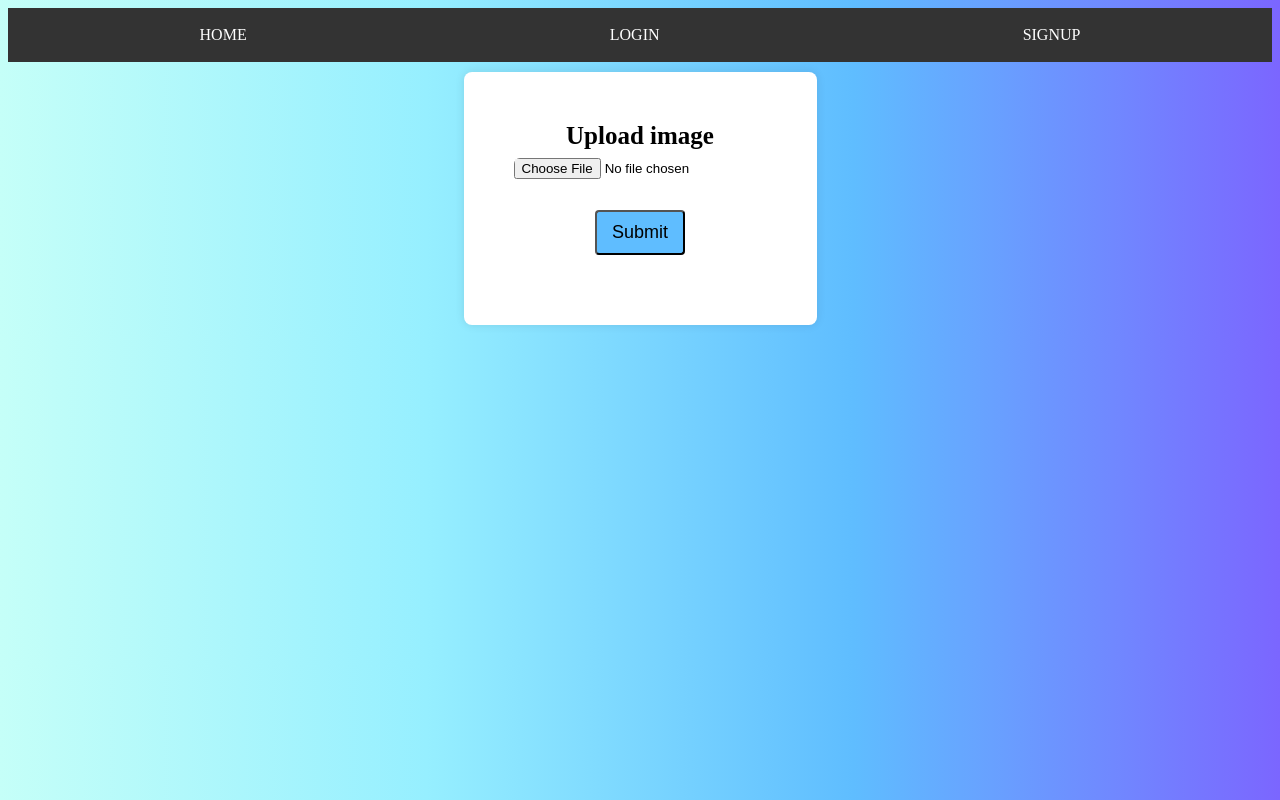
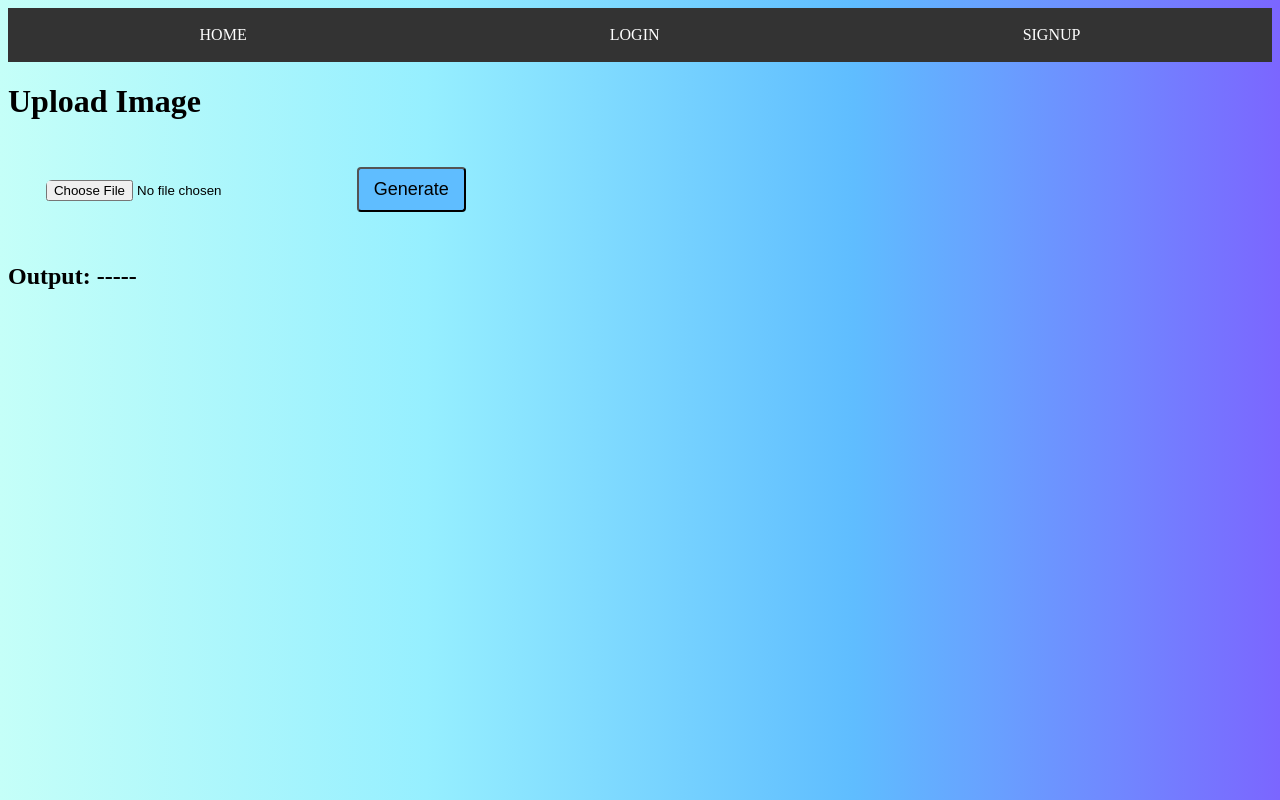
Before and after one commit to srinikethanreddy01/front_end, a React (Create React App) app: page /home in a window 1280 px wide. Built offline with nearby package versions, Linux system fonts and the light colour scheme.

Commit message:
Update Home.js

```diff
--- a/src/Home.js
+++ b/src/Home.js
@@ -1,53 +1,53 @@
-import React, { useState } from 'react'
-import { toast } from 'react-hot-toast'
-import axios from 'axios'
-import './home.css'
+// import React, { useState } from 'react'
+// import { toast } from 'react-hot-toast'
+// import axios from 'axios'
+// import './home.css'
 
-function Home() {
-    const [image, setImage] = useState(null);
-    const [prediction, setPrediction] = useState(null);
-    const [target, setTarget] = useState(null);
+// function Home() {
+//     const [image, setImage] = useState(null);
+//     const [prediction, setPrediction] = useState(null);
+//     const [target, setTarget] = useState(null);
 
-    const handleImageChange = (e) => {
-        const file = e.target.files[0];
+//     const handleImageChange = (e) => {
+//         const file = e.target.files[0];
 
-        setImage(file);
-    };
+//         setImage(file);
+//     };
 
-    const handlesubmit = async (e) => {
-        e.preventDefault();
-        try {
-            const reader = new FileReader();
-            reader.onloadend = () => {
-                const base64data = reader.result.split(',')[1];
+//     const handlesubmit = async (e) => {
+//         e.preventDefault();
+//         try {
+//             const reader = new FileReader();
+//             reader.onloadend = () => {
+//                 const base64data = reader.result.split(',')[1];
 
-                const requestData = {
-                    image: base64data,
-                    name: image.name || 'default_filename.jpg',
-                };
+//                 const requestData = {
+//                     image: base64data,
+//                     name: image.name || 'default_filename.jpg',
+//                 };
 
 
-                axios.post(process.env.FLASK_URL,requestData, {
-                    withCredentials: true,
-                })
-                    .then((response) => {
-                        const result = response;
+//                 axios.post(process.env.FLASK_URL,requestData, {
+//                     withCredentials: true,
+//                 })
+//                     .then((response) => {
+//                         const result = response;
 
-                        console.log(Object.keys(result))
+//                         console.log(Object.keys(result))
 
-                        setPrediction(result["data"]["prediction"])
-                        setTarget(result["data"]["target"])
-                        console.log('Response from server:', result);
-                    })
-                    .catch((error) => {
-                        console.error('Error:', error);
-                    });
-            };
+//                         setPrediction(result["data"]["prediction"])
+//                         setTarget(result["data"]["target"])
+//                         console.log('Response from server:', result);
+//                     })
+//                     .catch((error) => {
+//                         console.error('Error:', error);
+//                     });
+//             };
 
-            reader.readAsDataURL(image);
-        } catch (error) {
-            console.log(error);
-        }
+//             reader.readAsDataURL(image);
+//         } catch (error) {
+//             console.log(error);
+//         }
 
 
 
@@ -57,26 +57,194 @@ function Home() {
 
 
 
+//     }
+//     return (
+//         <div>
+//             <form onSubmit={handlesubmit}>
+//                 <label htmlFor='image'>Upload image</label>
+//                 <input type='file' id="image" onChange={handleImageChange}></input>
+//                 <button type="submit">Submit</button>
+//             </form>
+
+//             {prediction ? (
+//                 <div className='output'>
+
+//                     <h2>prediction</h2>
+//                     {prediction}
+//                     {/* <h2>target</h2>
+//                     {target} */}
+//                 </div>
+//             ) : null}
+//         </div>
+//     )
+// }
+
+// export default Home
+
+
+import React, { useState } from 'react'
+import { toast } from 'react-hot-toast'
+import axios from 'axios'
+
+
+function Home() {
+    const [imgFile, setImgFile] = useState(null);
+    const [responseMessage,setResponseMessage] = useState("-----")
+
+    const fileSelectHandler = (event) => {
+        setImgFile(event.target.files[0]);
+    };
+    const fileUploadHandler = async () => {
+        if (imgFile) {
+        const formData = new FormData();
+        formData.append("image", imgFile);
+
+        try {
+            const response = await fetch("https://e2ce-183-82-111-80.ngrok-free.app/upload", {
+            method: "POST",
+            body: formData,
+            });
+
+            if (response.ok) {
+            console.log("Image uploaded successfully!");
+            const data = await response.text();
+            setResponseMessage(data)
+            } else {
+            console.error("Image upload failed.");
+            }
+        } catch (error) {
+            console.error("Error during image upload:", error);
+        }
+        }
+        else {
+        console.log('No file selected.');
     }
+    };
+
     return (
         <div>
-            <form onSubmit={handlesubmit}>
-                <label htmlFor='image'>Upload image</label>
-                <input type='file' id="image" onChange={handleImageChange}></input>
-                <button type="submit">Submit</button>
-            </form>
+        <h1>Upload Image</h1>
+        <input type="file" onChange={fileSelectHandler}></input>
+        <button onClick={fileUploadHandler}>Generate</button>
+        <h2>Output: {responseMessage}</h2>
+        </div>
+    );
+    // const [image, setImage] = useState(null);
+    // const [prediction, setPrediction] = useState(null);
+    // const [target, setTarget] = useState(null);
 
-            {prediction ? (
-                <div className='output'>
+    // const handleImageChange = (e) => {
+    //     const file = e.target.files[0];
 
-                    <h2>prediction</h2>
-                    {prediction}
-                    {/* <h2>target</h2>
-                    {target} */}
-                </div>
-            ) : null}
-        </div>
-    )
+    //     setImage(file);
+    // };
+
+    // const handlesubmit = async (e) => {
+    //     e.preventDefault();
+    //     try {
+    //         const reader = new FileReader();
+    //         reader.onloadend = () => {
+    //             const base64data = reader.result.split(',')[1];
+
+    //             const requestData = {
+    //                 image: base64data,
+    //                 name: image.name || 'default_filename.jpg',
+    //             };
+
+
+    //             axios.post("https://test-report-3qti.onrender.com/predict",requestData, {
+    //                 withCredentials: true,
+    //             })
+    //                 .then((response) => {
+    //                     const result = response;
+
+    //                     console.log(Object.keys(result))
+
+    //                     setPrediction(result["data"]["prediction"])
+    //                     setTarget(result["data"]["target"])
+    //                     console.log('Response from server:', result);
+    //                 })
+    //                 .catch((error) => {
+    //                     console.error('Error:', error);
+    //                 });
+    //         };
+
+    //         reader.readAsDataURL(image);
+    //     } catch (error) {
+    //         console.log(error);
+    //     }
+    // }
+    // return (
+    //     <div>
+    //         <form onSubmit={handlesubmit}>
+    //             <label htmlFor='image'>Upload image</label>
+    //             <input type='file' id="image" onChange={handleImageChange}></input>
+    //             <button type="submit">Submit</button>
+    //         </form>
+
+    //         {prediction ? (
+    //             <div className='output'>
+
+    //                 <h2>prediction</h2>
+    //                 {prediction}
+    //                 <h2>target</h2>
+    //                 {target}
+    //             </div>
+    //         ) : null}
+
+    //     </div>
+
+
+
+    // )
 }
 
 export default Home
+
+
+// import "../CSS/dashboard.css";
+// import React, { useState } from "react";
+
+// export default function DashBoard() {
+//   const [imgFile, setImgFile] = useState(null);
+//   const [responseMessage,setResponseMessage] = useState("-----")
+
+//   const fileSelectHandler = (event) => {
+//     setImgFile(event.target.files[0]);
+//   };
+//   const fileUploadHandler = async () => {
+//     if (imgFile) {
+//       const formData = new FormData();
+//       formData.append("image", imgFile);
+
+//       try {
+//         const response = await fetch("https://2bdb-13-232-181-159.ngrok-free.app/upload", {
+//           method: "POST",
+//           body: formData,
+//         });
+
+//         if (response.ok) {
+//           console.log("Image uploaded successfully!");
+//           const data = await response.text();
+//           setResponseMessage(data)
+//         } else {
+//           console.error("Image upload failed.");
+//         }
+//       } catch (error) {
+//         console.error("Error during image upload:", error);
+//       }
+//     }
+//     else {
+//       console.log('No file selected.');
+//   }
+//   };
+
+//   return (
+//     <div>
+//       <h1>Upload Image</h1>
+//       <input type="file" onChange={fileSelectHandler}></input>
+//       <button onClick={fileUploadHandler}>Generate</button>
+//       <h2>Output: {responseMessage}</h2>
+//     </div>
+//   );
+// }
```
